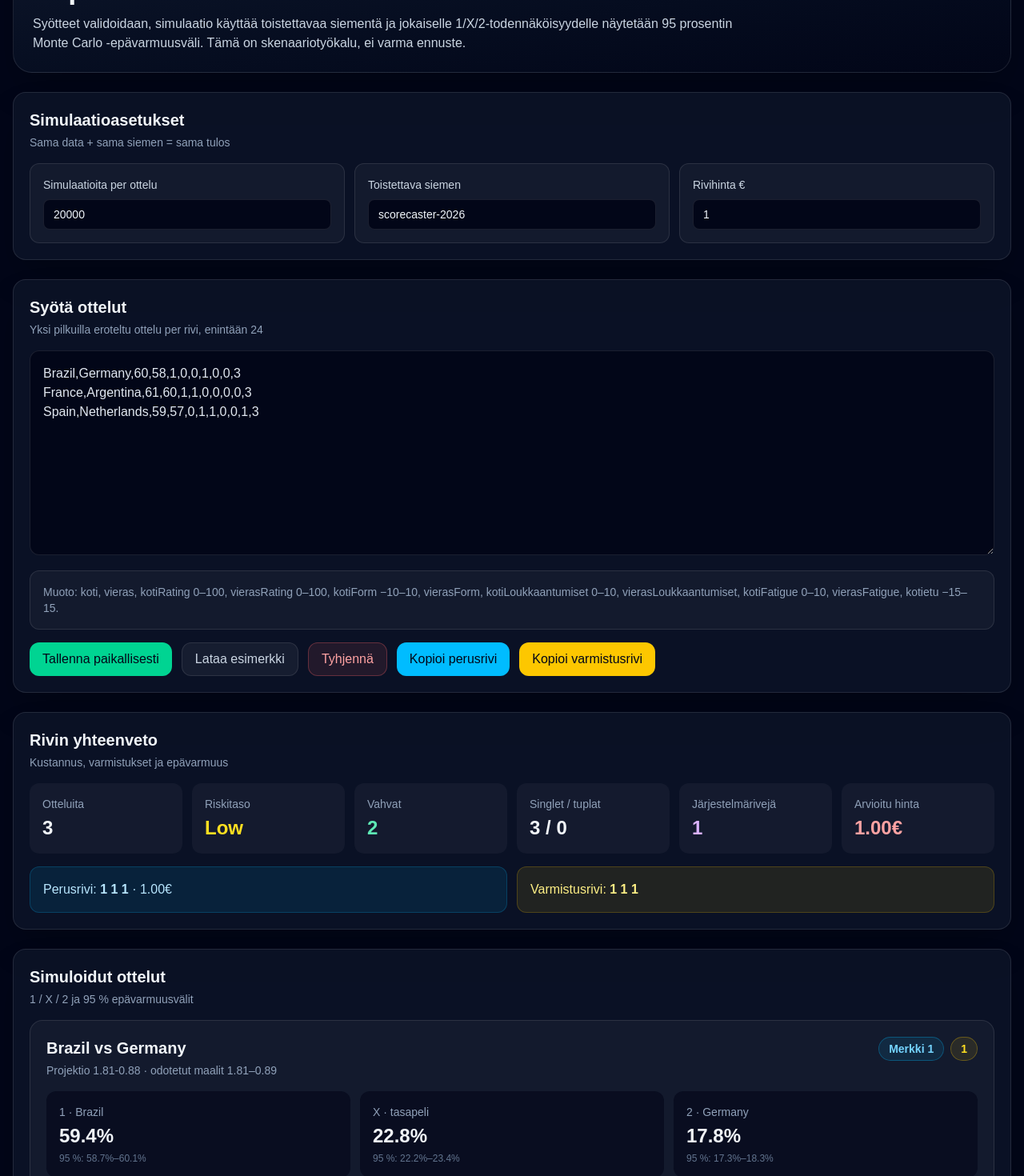
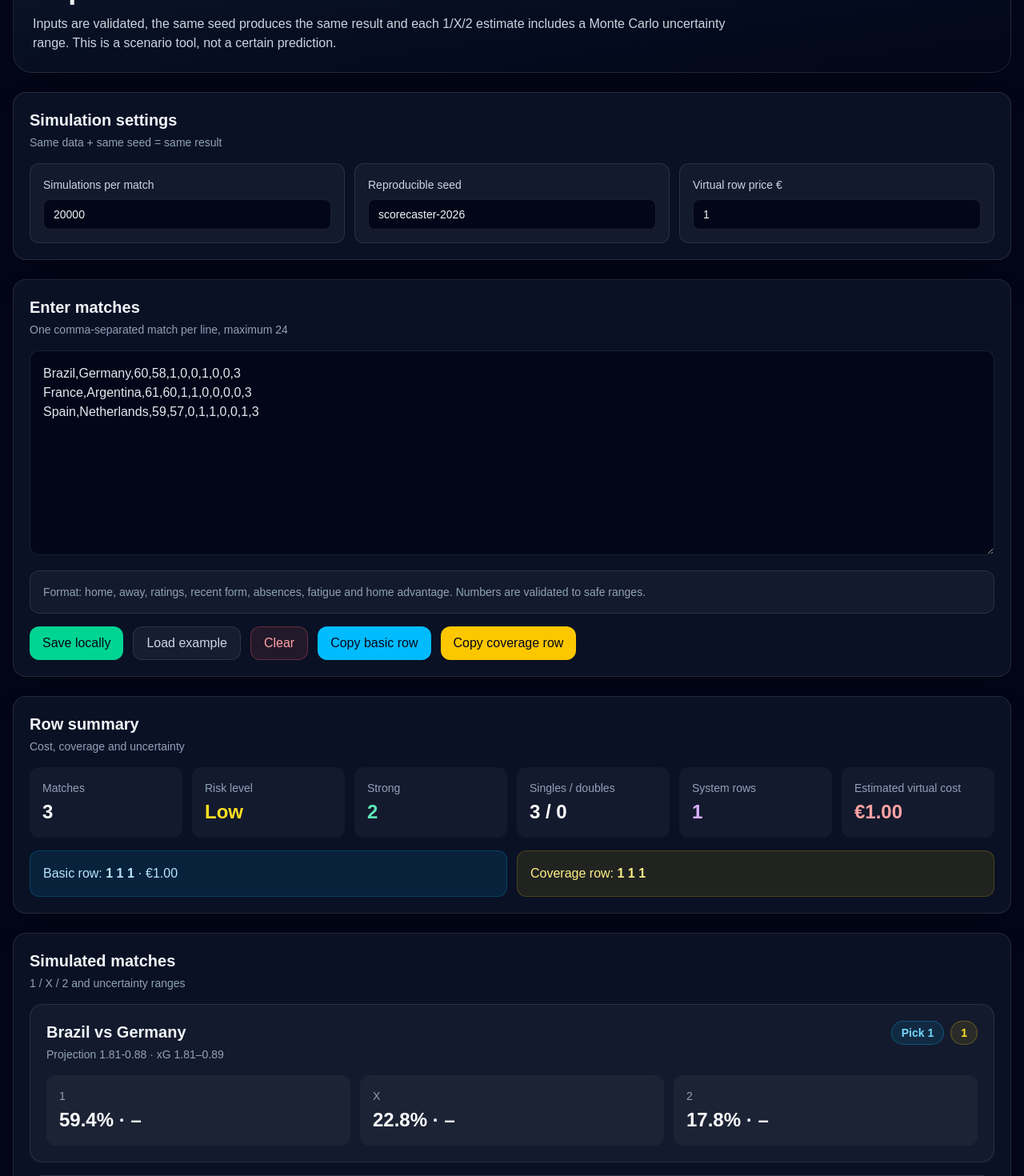
Before and after one commit to vv-glitchhub/scorecaster, a Next.js app: page /simulator in a window 1280 px wide. Shown: the part 460-1930 px from the top of the page at 80% size. Built offline with nearby package versions, Linux system fonts and the light colour scheme.

Commit message:
Translate the reproducible Simulator workspace

```diff
--- a/app/simulator/SimulatorClient.jsx
+++ b/app/simulator/SimulatorClient.jsx
@@ -2,6 +2,7 @@
 
 import { useEffect, useMemo, useState } from "react";
 import Panel from "../components/Panel";
+import { useLanguage } from "../components/LanguageProvider";
 import { formatPercent } from "../../lib/analysis-engine";
 import { predictFixtures } from "../../lib/prediction-slip-engine";
 import { summarizePredictionSlip } from "../../lib/prediction-summary-engine";
@@ -9,7 +10,6 @@ import { parseSimulatorFixtures } from "../../lib/simulator-input-engine.mjs";
 
 const STORAGE_KEY = "scorecaster_prediction_fixtures_v2";
 const SETTINGS_KEY = "scorecaster_simulator_settings_v2";
-
 const defaultFixturesText = [
   "Brazil,Germany,60,58,1,0,0,1,0,0,3",
   "France,Argentina,61,60,1,1,0,0,0,0,3",
@@ -30,12 +30,18 @@ function safeSystemRows(predictions) {
   return predictions.length ? rows : 0;
 }
 
+function Metric({ label, value, tone = "text-white" }) {
+  return <div className="rounded-xl bg-white/[0.04] p-4"><div className="text-sm text-slate-400">{label}</div><div className={`mt-1 text-2xl font-black ${tone}`}>{value}</div></div>;
+}
+
 export default function SimulatorClient() {
+  const { tr, t, locale } = useLanguage();
   const [fixturesText, setFixturesText] = useState(defaultFixturesText);
   const [savedMessage, setSavedMessage] = useState("");
   const [rowPrice, setRowPrice] = useState(1);
   const [simulations, setSimulations] = useState(20000);
   const [seed, setSeed] = useState("scorecaster-2026");
+  const currency = (value) => new Intl.NumberFormat(locale, { style: "currency", currency: "EUR" }).format(Number(value || 0));
 
   useEffect(() => {
     const savedFixtures = localStorage.getItem(STORAGE_KEY);
@@ -48,20 +54,15 @@ export default function SimulatorClient() {
         setSimulations(Number(settings.simulations || 20000));
         setSeed(String(settings.seed || "scorecaster-2026"));
       } catch {
-        // Invalid local settings are ignored and safe defaults remain active.
+        // Invalid local settings are ignored.
       }
     }
   }, []);
 
   const parsed = useMemo(() => parseSimulatorFixtures(fixturesText, { maximumRows: 24 }), [fixturesText]);
-  const preparedFixtures = useMemo(() => parsed.fixtures.map((fixture, index) => ({
-    ...fixture,
-    simulations,
-    seed: `${seed}:${index}:${fixture.seed}`
-  })), [parsed.fixtures, simulations, seed]);
+  const preparedFixtures = useMemo(() => parsed.fixtures.map((fixture, index) => ({ ...fixture, simulations, seed: `${seed}:${index}:${fixture.seed}` })), [parsed.fixtures, simulations, seed]);
   const predictions = useMemo(() => predictFixtures(preparedFixtures), [preparedFixtures]);
   const summary = useMemo(() => summarizePredictionSlip(predictions), [predictions]);
-
   const predictionRow = predictions.map((game) => game.prediction).join(" ");
   const safeRow = predictions.map((game) => game.safePick).join(" ");
   const singleCount = predictions.filter((game) => game.safePick.length === 1).length;
@@ -74,126 +75,81 @@ export default function SimulatorClient() {
   function persistSettings(next = {}) {
     localStorage.setItem(SETTINGS_KEY, JSON.stringify({ rowPrice, simulations, seed, ...next }));
   }
-
   function saveFixtures() {
     localStorage.setItem(STORAGE_KEY, fixturesText);
     persistSettings();
-    setSavedMessage("Pelit ja simulaatioasetukset tallennettu paikallisesti.");
+    setSavedMessage(tr({ fi: "Ottelut ja asetukset tallennettiin paikallisesti.", en: "Matches and settings were saved locally.", es: "Los partidos y ajustes se guardaron localmente." }));
   }
-
   function clearFixtures() {
     localStorage.removeItem(STORAGE_KEY);
     setFixturesText("");
-    setSavedMessage("Pelilista tyhjennetty.");
+    setSavedMessage(tr({ fi: "Ottelulista tyhjennettiin.", en: "The match list was cleared.", es: "Se borró la lista de partidos." }));
   }
-
   function loadExample() {
     setFixturesText(defaultFixturesText);
-    setSavedMessage("Validoitu esimerkkilista ladattu.");
+    setSavedMessage(tr({ fi: "Validoitu esimerkki ladattiin.", en: "A validated example was loaded.", es: "Se cargó un ejemplo validado." }));
   }
-
   async function copyText(value, label) {
     if (!value) return;
     await navigator.clipboard.writeText(value);
-    setSavedMessage(`${label} kopioitu.`);
+    setSavedMessage(`${label} ${tr({ fi: "kopioitiin", en: "copied", es: "copiada" })}.`);
   }
 
   return (
     <div className="space-y-6">
       <section className="rounded-3xl border border-white/10 bg-gradient-to-br from-slate-900 to-slate-950 p-5 shadow-2xl sm:p-6">
-        <div className="mb-2 inline-flex rounded-full border border-sky-400/30 bg-sky-400/10 px-3 py-1 text-sm text-sky-300">
-          Simulator Excellence · Seeded Poisson
-        </div>
-        <h1 className="text-3xl font-black tracking-tight sm:text-4xl">Reproducible Match Simulator</h1>
-        <p className="mt-3 max-w-4xl text-slate-300">
-          Syötteet validoidaan, simulaatio käyttää toistettavaa siementä ja jokaiselle 1/X/2-todennäköisyydelle näytetään 95 prosentin Monte Carlo -epävarmuusväli. Tämä on skenaariotyökalu, ei varma ennuste.
-        </p>
+        <div className="mb-2 inline-flex rounded-full border border-sky-400/30 bg-sky-400/10 px-3 py-1 text-sm text-sky-300">Simulator Excellence · Seeded Poisson</div>
+        <h1 className="text-3xl font-black tracking-tight sm:text-4xl">{tr({ fi: "Toistettava ottelusimulaattori", en: "Reproducible Match Simulator", es: "Simulador de partidos reproducible" })}</h1>
+        <p className="mt-3 max-w-4xl text-slate-300">{tr({ fi: "Syötteet validoidaan, sama siemen antaa saman tuloksen ja jokaiselle 1/X/2-arviolle näytetään Monte Carlo -epävarmuusväli. Tämä on skenaariotyökalu, ei varma ennuste.", en: "Inputs are validated, the same seed produces the same result and each 1/X/2 estimate includes a Monte Carlo uncertainty range. This is a scenario tool, not a certain prediction.", es: "Las entradas se validan, la misma semilla produce el mismo resultado y cada estimación 1/X/2 incluye un intervalo de incertidumbre Monte Carlo. Es una herramienta de escenarios, no una predicción segura." })}</p>
       </section>
 
-      <Panel title="Simulaatioasetukset" subtitle="Sama data + sama siemen = sama tulos">
+      <Panel title={tr({ fi: "Simulaatioasetukset", en: "Simulation settings", es: "Ajustes de simulación" })} subtitle={tr({ fi: "Sama data + sama siemen = sama tulos", en: "Same data + same seed = same result", es: "Mismos datos + misma semilla = mismo resultado" })}>
         <div className="grid gap-3 md:grid-cols-3">
-          <label className="rounded-xl border border-white/10 bg-white/[0.04] p-4 text-sm text-slate-300">
-            Simulaatioita per ottelu
-            <input type="number" min="1000" max="100000" step="1000" value={simulations} onChange={(event) => { const value = Math.max(1000, Math.min(100000, Number(event.target.value || 20000))); setSimulations(value); persistSettings({ simulations: value }); }} className="mt-2 w-full rounded-lg border border-white/10 bg-slate-950 px-3 py-2 text-slate-100" />
-          </label>
-          <label className="rounded-xl border border-white/10 bg-white/[0.04] p-4 text-sm text-slate-300">
-            Toistettava siemen
-            <input value={seed} maxLength={80} onChange={(event) => { const value = event.target.value; setSeed(value); persistSettings({ seed: value }); }} className="mt-2 w-full rounded-lg border border-white/10 bg-slate-950 px-3 py-2 text-slate-100" />
-          </label>
-          <label className="rounded-xl border border-white/10 bg-white/[0.04] p-4 text-sm text-slate-300">
-            Rivihinta €
-            <input type="number" min="0" max="1000" step="0.05" value={rowPrice} onChange={(event) => { const value = Math.max(0, Math.min(1000, Number(event.target.value || 0))); setRowPrice(value); persistSettings({ rowPrice: value }); }} className="mt-2 w-full rounded-lg border border-white/10 bg-slate-950 px-3 py-2 text-slate-100" />
-          </label>
+          <label className="rounded-xl border border-white/10 bg-white/[0.04] p-4 text-sm text-slate-300">{tr({ fi: "Simulaatioita per ottelu", en: "Simulations per match", es: "Simulaciones por partido" })}<input type="number" min="1000" max="100000" step="1000" value={simulations} onChange={(event) => { const value = Math.max(1000, Math.min(100000, Number(event.target.value || 20000))); setSimulations(value); persistSettings({ simulations: value }); }} className="mt-2 w-full rounded-lg border border-white/10 bg-slate-950 px-3 py-2 text-slate-100" /></label>
+          <label className="rounded-xl border border-white/10 bg-white/[0.04] p-4 text-sm text-slate-300">{tr({ fi: "Toistettava siemen", en: "Reproducible seed", es: "Semilla reproducible" })}<input value={seed} maxLength={80} onChange={(event) => { const value = event.target.value; setSeed(value); persistSettings({ seed: value }); }} className="mt-2 w-full rounded-lg border border-white/10 bg-slate-950 px-3 py-2 text-slate-100" /></label>
+          <label className="rounded-xl border border-white/10 bg-white/[0.04] p-4 text-sm text-slate-300">{tr({ fi: "Virtuaalinen rivihinta €", en: "Virtual row price €", es: "Precio virtual por fila €" })}<input type="number" min="0" max="1000" step="0.05" value={rowPrice} onChange={(event) => { const value = Math.max(0, Math.min(1000, Number(event.target.value || 0))); setRowPrice(value); persistSettings({ rowPrice: value }); }} className="mt-2 w-full rounded-lg border border-white/10 bg-slate-950 px-3 py-2 text-slate-100" /></label>
         </div>
       </Panel>
 
-      <Panel title="Syötä ottelut" subtitle="Yksi pilkuilla eroteltu ottelu per rivi, enintään 24">
+      <Panel title={tr({ fi: "Syötä ottelut", en: "Enter matches", es: "Introduce partidos" })} subtitle={tr({ fi: "Yksi pilkuilla eroteltu ottelu per rivi, enintään 24", en: "One comma-separated match per line, maximum 24", es: "Un partido separado por comas por línea, máximo 24" })}>
         <textarea value={fixturesText} onChange={(event) => { setFixturesText(event.target.value); setSavedMessage(""); }} className="min-h-64 w-full rounded-xl border border-white/10 bg-slate-950 p-4 font-mono text-sm text-slate-200 outline-none focus:border-sky-400/40" placeholder="Finland,Sweden,56,58,1,2,0,1,0,1,3" />
-        <div className="mt-3 rounded-xl border border-white/10 bg-white/[0.04] p-4 text-sm text-slate-400">
-          Muoto: koti, vieras, kotiRating 0–100, vierasRating 0–100, kotiForm −10–10, vierasForm, kotiLoukkaantumiset 0–10, vierasLoukkaantumiset, kotiFatigue 0–10, vierasFatigue, kotietu −15–15.
-        </div>
-
-        {parsed.errors.length > 0 && <div className="mt-4 rounded-xl border border-red-400/20 bg-red-400/10 p-4"><div className="font-bold text-red-300">Virheet</div><ul className="mt-2 space-y-1 text-sm text-red-100">{parsed.errors.map((error) => <li key={error}>• {error}</li>)}</ul></div>}
-        {parsed.warnings.length > 0 && <div className="mt-4 rounded-xl border border-yellow-400/20 bg-yellow-400/10 p-4"><div className="font-bold text-yellow-300">Rajatut arvot</div><ul className="mt-2 space-y-1 text-sm text-yellow-100">{parsed.warnings.map((warning) => <li key={warning}>• {warning}</li>)}</ul></div>}
-
+        <div className="mt-3 rounded-xl border border-white/10 bg-white/[0.04] p-4 text-sm text-slate-400">{tr({ fi: "Muoto: koti, vieras, ratingit, viime aikojen muoto, poissaolot, väsymys ja kotietu. Numerot validoidaan turvallisiin rajoihin.", en: "Format: home, away, ratings, recent form, absences, fatigue and home advantage. Numbers are validated to safe ranges.", es: "Formato: local, visitante, ratings, forma reciente, ausencias, fatiga y ventaja local. Los números se validan dentro de límites seguros." })}</div>
+        {parsed.errors.length > 0 && <div className="mt-4 rounded-xl border border-red-400/20 bg-red-400/10 p-4"><div className="font-bold text-red-300">{tr({ fi: "Virheet", en: "Errors", es: "Errores" })}</div><ul className="mt-2 space-y-1 text-sm text-red-100">{parsed.errors.map((error) => <li key={error}>• {error}</li>)}</ul></div>}
+        {parsed.warnings.length > 0 && <div className="mt-4 rounded-xl border border-yellow-400/20 bg-yellow-400/10 p-4"><div className="font-bold text-yellow-300">{tr({ fi: "Rajatut arvot", en: "Clamped values", es: "Valores limitados" })}</div><ul className="mt-2 space-y-1 text-sm text-yellow-100">{parsed.warnings.map((warning) => <li key={warning}>• {warning}</li>)}</ul></div>}
         <div className="mt-4 flex flex-wrap gap-3">
-          <button onClick={saveFixtures} className="rounded-xl bg-emerald-400 px-4 py-2 font-bold text-slate-950">Tallenna paikallisesti</button>
-          <button onClick={loadExample} className="rounded-xl border border-white/10 bg-white/5 px-4 py-2 font-bold text-slate-300">Lataa esimerkki</button>
-          <button onClick={clearFixtures} className="rounded-xl border border-red-400/30 bg-red-400/10 px-4 py-2 font-bold text-red-300">Tyhjennä</button>
-          <button onClick={() => void copyText(predictionRow, "Perusrivi")} disabled={!predictionRow || parsed.errors.length > 0} className="rounded-xl bg-sky-400 px-4 py-2 font-bold text-slate-950 disabled:opacity-40">Kopioi perusrivi</button>
-          <button onClick={() => void copyText(safeRow, "Varmistusrivi")} disabled={!safeRow || parsed.errors.length > 0} className="rounded-xl bg-yellow-400 px-4 py-2 font-bold text-slate-950 disabled:opacity-40">Kopioi varmistusrivi</button>
+          <button onClick={saveFixtures} className="rounded-xl bg-emerald-400 px-4 py-2 font-bold text-slate-950">{tr({ fi: "Tallenna paikallisesti", en: "Save locally", es: "Guardar localmente" })}</button>
+          <button onClick={loadExample} className="rounded-xl border border-white/10 bg-white/5 px-4 py-2 font-bold text-slate-300">{tr({ fi: "Lataa esimerkki", en: "Load example", es: "Cargar ejemplo" })}</button>
+          <button onClick={clearFixtures} className="rounded-xl border border-red-400/30 bg-red-400/10 px-4 py-2 font-bold text-red-300">{tr({ fi: "Tyhjennä", en: "Clear", es: "Borrar" })}</button>
+          <button onClick={() => void copyText(predictionRow, tr({ fi: "Perusrivi", en: "Basic row", es: "Fila básica" }))} disabled={!predictionRow || parsed.errors.length > 0} className="rounded-xl bg-sky-400 px-4 py-2 font-bold text-slate-950 disabled:opacity-40">{tr({ fi: "Kopioi perusrivi", en: "Copy basic row", es: "Copiar fila básica" })}</button>
+          <button onClick={() => void copyText(safeRow, tr({ fi: "Varmistusrivi", en: "Coverage row", es: "Fila de cobertura" }))} disabled={!safeRow || parsed.errors.length > 0} className="rounded-xl bg-yellow-400 px-4 py-2 font-bold text-slate-950 disabled:opacity-40">{tr({ fi: "Kopioi varmistusrivi", en: "Copy coverage row", es: "Copiar fila de cobertura" })}</button>
         </div>
         {savedMessage && <div className="mt-4 rounded-xl border border-emerald-400/20 bg-emerald-400/10 p-3 text-sm text-emerald-300">{savedMessage}</div>}
       </Panel>
 
-      <Panel title="Rivin yhteenveto" subtitle="Kustannus, varmistukset ja epävarmuus">
+      <Panel title={tr({ fi: "Rivin yhteenveto", en: "Row summary", es: "Resumen de la fila" })} subtitle={tr({ fi: "Kustannus, varmistukset ja epävarmuus", en: "Cost, coverage and uncertainty", es: "Coste, cobertura e incertidumbre" })}>
         <div className="grid gap-3 sm:grid-cols-2 lg:grid-cols-6">
-          <div className="rounded-xl bg-white/[0.04] p-4"><div className="text-sm text-slate-400">Otteluita</div><div className="mt-1 text-2xl font-black">{predictions.length}</div></div>
-          <div className="rounded-xl bg-white/[0.04] p-4"><div className="text-sm text-slate-400">Riskitaso</div><div className="mt-1 text-2xl font-black text-yellow-300">{predictions.length ? summary.riskLevel : "–"}</div></div>
-          <div className="rounded-xl bg-white/[0.04] p-4"><div className="text-sm text-slate-400">Vahvat</div><div className="mt-1 text-2xl font-black text-emerald-300">{summary.strongCount || 0}</div></div>
-          <div className="rounded-xl bg-white/[0.04] p-4"><div className="text-sm text-slate-400">Singlet / tuplat</div><div className="mt-1 text-2xl font-black">{singleCount} / {doubleCount}</div></div>
-          <div className="rounded-xl bg-white/[0.04] p-4"><div className="text-sm text-slate-400">Järjestelmärivejä</div><div className="mt-1 text-2xl font-black text-purple-300">{systemCapped ? "≥1 000 000" : systemRows}</div></div>
-          <div className="rounded-xl bg-white/[0.04] p-4"><div className="text-sm text-slate-400">Arvioitu hinta</div><div className="mt-1 text-2xl font-black text-red-300">{systemCapped ? "liian suuri" : `${safeRowCost.toFixed(2)}€`}</div></div>
+          <Metric label={tr({ fi: "Otteluita", en: "Matches", es: "Partidos" })} value={predictions.length} />
+          <Metric label={tr({ fi: "Riskitaso", en: "Risk level", es: "Nivel de riesgo" })} value={predictions.length ? summary.riskLevel : "–"} tone="text-yellow-300" />
+          <Metric label={tr({ fi: "Vahvat", en: "Strong", es: "Fuertes" })} value={summary.strongCount || 0} tone="text-emerald-300" />
+          <Metric label={tr({ fi: "Singlet / tuplat", en: "Singles / doubles", es: "Simples / dobles" })} value={`${singleCount} / ${doubleCount}`} />
+          <Metric label={tr({ fi: "Järjestelmärivejä", en: "System rows", es: "Filas del sistema" })} value={systemCapped ? "≥1 000 000" : systemRows} tone="text-purple-300" />
+          <Metric label={tr({ fi: "Arvioitu virtuaalihinta", en: "Estimated virtual cost", es: "Coste virtual estimado" })} value={systemCapped ? tr({ fi: "liian suuri", en: "too large", es: "demasiado alto" }) : currency(safeRowCost)} tone="text-red-300" />
         </div>
-
-        {predictionRow && <div className="mt-4 grid gap-3 md:grid-cols-2"><div className="rounded-xl border border-sky-400/20 bg-sky-400/10 p-4 text-sky-200">Perusrivi: <strong>{predictionRow}</strong> · {basicRowCost.toFixed(2)}€</div><div className="rounded-xl border border-yellow-400/20 bg-yellow-400/10 p-4 text-yellow-200">Varmistusrivi: <strong>{safeRow}</strong></div></div>}
-        {systemRows > 256 && <div className="mt-4 rounded-xl border border-red-400/20 bg-red-400/10 p-4 text-sm text-red-200">Järjestelmä kasvaa nopeasti. Kustannus ei lisää yksittäisen ottelun ennustetarkkuutta; se vain kattaa useampia merkkiyhdistelmiä.</div>}
+        {predictionRow && <div className="mt-4 grid gap-3 md:grid-cols-2"><div className="rounded-xl border border-sky-400/20 bg-sky-400/10 p-4 text-sky-200">{tr({ fi: "Perusrivi", en: "Basic row", es: "Fila básica" })}: <strong>{predictionRow}</strong> · {currency(basicRowCost)}</div><div className="rounded-xl border border-yellow-400/20 bg-yellow-400/10 p-4 text-yellow-200">{tr({ fi: "Varmistusrivi", en: "Coverage row", es: "Fila de cobertura" })}: <strong>{safeRow}</strong></div></div>}
+        {systemRows > 256 && <div className="mt-4 rounded-xl border border-red-400/20 bg-red-400/10 p-4 text-sm text-red-200">{tr({ fi: "Järjestelmä kasvaa nopeasti. Suurempi kustannus ei lisää yksittäisen ottelun ennustetarkkuutta.", en: "The system grows quickly. Higher cost does not improve the prediction accuracy of an individual match.", es: "El sistema crece rápidamente. Un coste mayor no mejora la precisión de un partido individual." })}</div>}
       </Panel>
 
-      <Panel title="Simuloidut ottelut" subtitle="1 / X / 2 ja 95 % epävarmuusvälit">
+      <Panel title={tr({ fi: "Simuloidut ottelut", en: "Simulated matches", es: "Partidos simulados" })} subtitle={tr({ fi: "1 / X / 2 ja epävarmuusvälit", en: "1 / X / 2 and uncertainty ranges", es: "1 / X / 2 e intervalos de incertidumbre" })}>
         <div className="space-y-4">
-          {predictions.length === 0 && <div className="rounded-xl bg-white/[0.04] p-4 text-sm text-slate-400">Lisää vähintään yksi kelvollinen ottelu.</div>}
-          {predictions.map((game) => (
-            <article key={`${game.homeTeam}-${game.awayTeam}-${game.seed}`} className="rounded-2xl border border-white/10 bg-white/[0.04] p-4 sm:p-5">
-              <div className="flex flex-col gap-3 sm:flex-row sm:items-start sm:justify-between">
-                <div>
-                  <h2 className="text-xl font-black">{game.homeTeam} vs {game.awayTeam}</h2>
-                  <p className="mt-1 text-sm text-slate-400">Projektio {game.projectedScore} · odotetut maalit {game.expectedHomeGoals.toFixed(2)}–{game.expectedAwayGoals.toFixed(2)}</p>
-                </div>
-                <div className="flex gap-2"><span className="rounded-full border border-sky-400/30 bg-sky-400/10 px-3 py-1 text-sm font-bold text-sky-300">Merkki {game.prediction}</span><span className="rounded-full border border-yellow-400/30 bg-yellow-400/10 px-3 py-1 text-sm font-bold text-yellow-300">{game.safePick}</span></div>
-              </div>
-
-              <div className="mt-4 grid gap-3 md:grid-cols-3">
-                <div className="rounded-xl bg-slate-950/60 p-4"><div className="text-sm text-slate-400">1 · {game.homeTeam}</div><div className="mt-1 text-2xl font-black">{formatPercent(game.homeWinProbability)}</div><div className="mt-1 text-xs text-slate-500">95 %: {intervalText(game.homeWinInterval)}</div></div>
-                <div className="rounded-xl bg-slate-950/60 p-4"><div className="text-sm text-slate-400">X · tasapeli</div><div className="mt-1 text-2xl font-black">{formatPercent(game.drawProbability)}</div><div className="mt-1 text-xs text-slate-500">95 %: {intervalText(game.drawInterval)}</div></div>
-                <div className="rounded-xl bg-slate-950/60 p-4"><div className="text-sm text-slate-400">2 · {game.awayTeam}</div><div className="mt-1 text-2xl font-black">{formatPercent(game.awayWinProbability)}</div><div className="mt-1 text-xs text-slate-500">95 %: {intervalText(game.awayWinInterval)}</div></div>
-              </div>
-
-              <div className="mt-4 rounded-xl border border-white/10 bg-slate-950/40 p-4 text-sm text-slate-300">
-                Confidence <strong>{game.confidence}</strong> · suositus <strong>{game.recommendation}</strong> · {game.confidenceNote}
-              </div>
-              <div className="mt-2 text-xs text-slate-500">{game.simulations.toLocaleString("fi-FI")} ajoa · toistettava siemen tallennettu · malli {game.modelMode}</div>
-            </article>
-          ))}
+          {predictions.length === 0 && <div className="rounded-xl bg-white/[0.04] p-4 text-sm text-slate-400">{tr({ fi: "Lisää vähintään yksi kelvollinen ottelu.", en: "Add at least one valid match.", es: "Añade al menos un partido válido." })}</div>}
+          {predictions.map((game) => <article key={`${game.homeTeam}-${game.awayTeam}-${game.seed}`} className="rounded-2xl border border-white/10 bg-white/[0.04] p-4 sm:p-5">
+            <div className="flex flex-col gap-3 sm:flex-row sm:items-start sm:justify-between"><div><h2 className="text-xl font-black">{game.homeTeam} vs {game.awayTeam}</h2><p className="mt-1 text-sm text-slate-400">{tr({ fi: "Projektio", en: "Projection", es: "Proyección" })} {game.projectedScore} · xG {game.expectedHomeGoals.toFixed(2)}–{game.expectedAwayGoals.toFixed(2)}</p></div><div className="flex gap-2"><span className="rounded-full border border-sky-400/30 bg-sky-400/10 px-3 py-1 text-sm font-bold text-sky-300">{tr({ fi: "Merkki", en: "Pick", es: "Signo" })} {game.prediction}</span><span className="rounded-full border border-yellow-400/30 bg-yellow-400/10 px-3 py-1 text-sm font-bold text-yellow-300">{game.safePick}</span></div></div>
+            <div className="mt-4 grid gap-3 md:grid-cols-3"><Metric label="1" value={`${formatPercent(game.homeWinProbability)} · ${intervalText(game.confidenceIntervals?.home)}`} /><Metric label="X" value={`${formatPercent(game.drawProbability)} · ${intervalText(game.confidenceIntervals?.draw)}`} /><Metric label="2" value={`${formatPercent(game.awayWinProbability)} · ${intervalText(game.confidenceIntervals?.away)}`} /></div>
+          </article>)}
         </div>
       </Panel>
 
-      <Panel title="Mallin rajat" subtitle="Miten tuloksia pitää tulkita">
-        <div className="grid gap-3 md:grid-cols-2 text-sm text-slate-300">
-          <div className="rounded-xl border border-white/10 bg-white/[0.04] p-4">Ratingit, formi, loukkaantumiset ja fatigue ovat käyttäjän syöttämiä oletuksia. Väärä syöte tuottaa täsmällisen näköisen mutta väärän tuloksen.</div>
-          <div className="rounded-xl border border-white/10 bg-white/[0.04] p-4">95 prosentin väli kuvaa vain Monte Carlo -otantavirhettä. Se ei sisällä kaikkia mallivirheitä, uutisia tai urheilun yllätyksiä.</div>
-        </div>
-      </Panel>
+      <div className="rounded-2xl border border-yellow-400/20 bg-yellow-400/10 p-4 text-sm text-yellow-100">{tr({ fi: "Simulaatio käyttää vain syötettyä numeerista dataa. Se ei tunne uutisia, kokoonpanoja tai loukkaantumisia, ellei niitä ole kuvattu syötteessä.", en: "The simulation uses only the numeric data you enter. It does not know news, lineups or injuries unless represented in the input.", es: "La simulación usa solo los datos numéricos introducidos. No conoce noticias, alineaciones ni lesiones salvo que estén representadas en la entrada." })}</div>
     </div>
   );
 }
```
